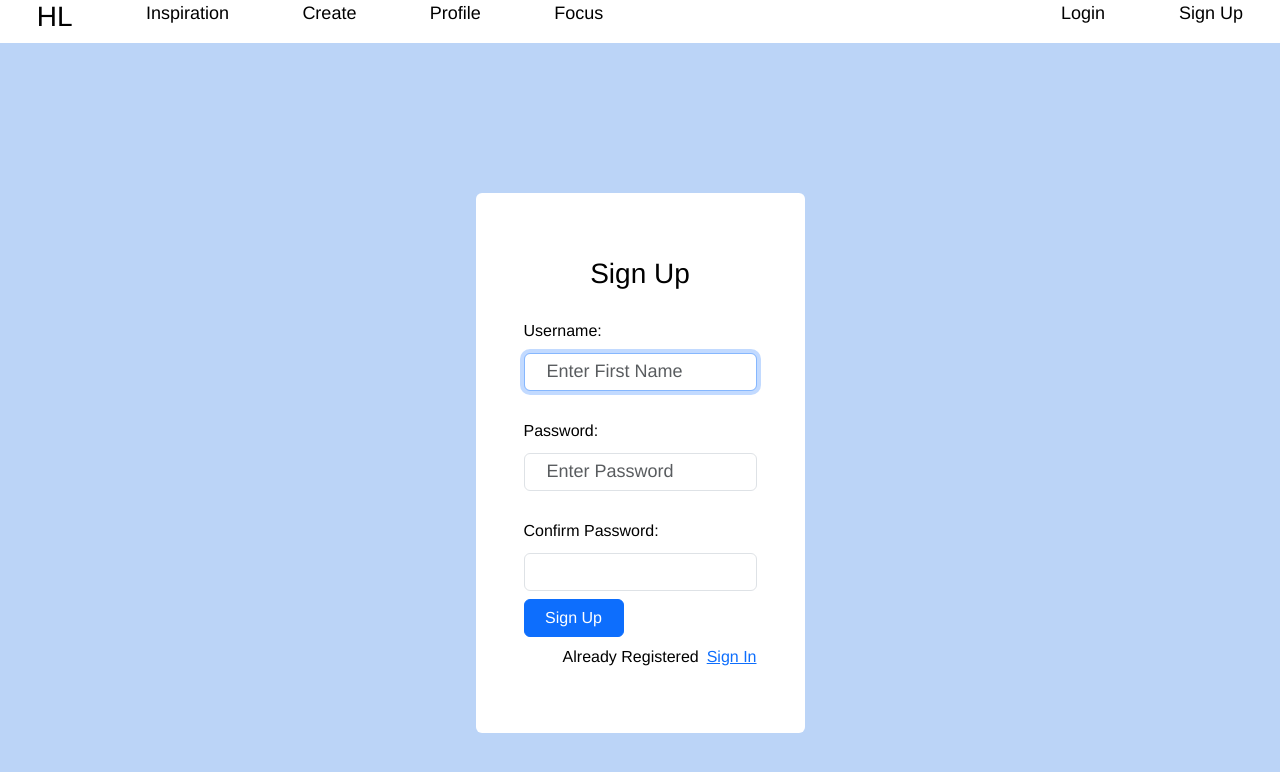
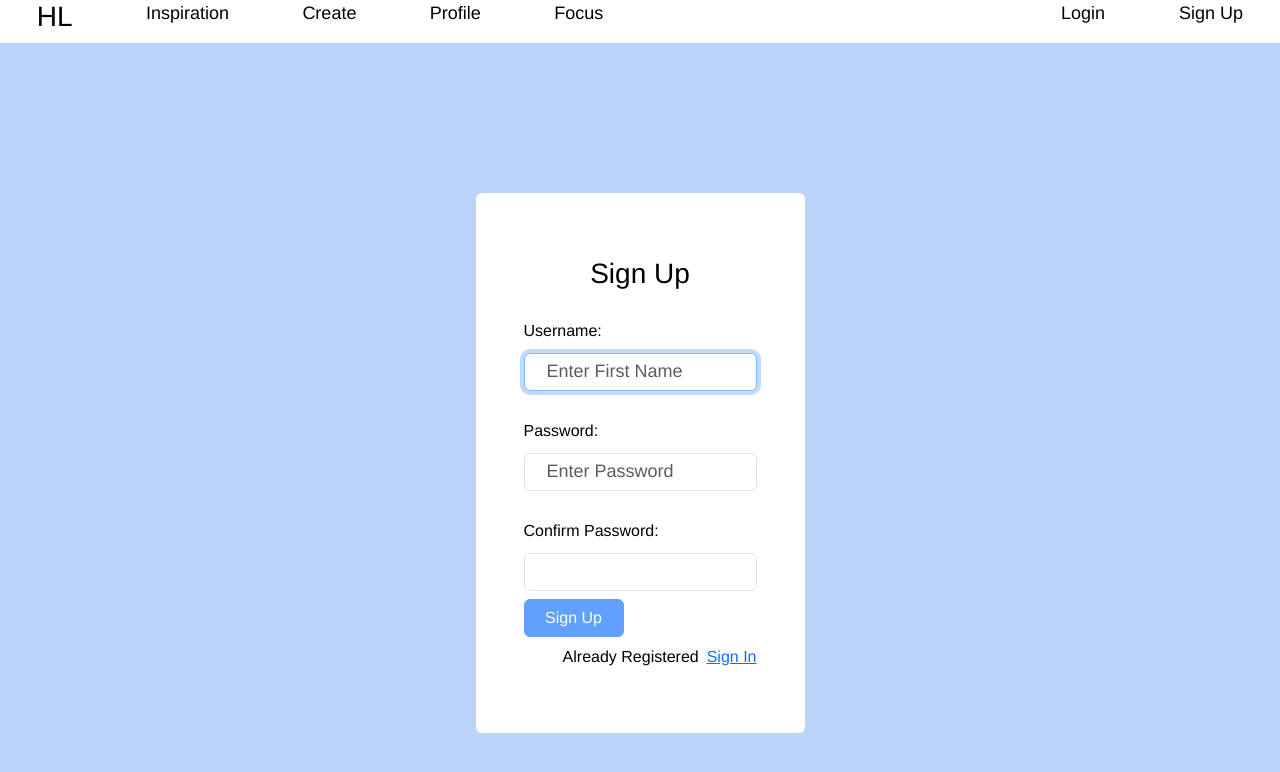
Before and after one commit to ylopez25/hobby_lobby, a React (Create React App) app: page /signup in a window 1280 px wide. Shown: the top 772 px of the page. Built offline with nearby package versions, Linux system fonts and the light colour scheme.

Commit message:
signup button disabled

```diff
--- a/src/Pages/SignUp.js
+++ b/src/Pages/SignUp.js
@@ -126,7 +126,7 @@ export default function SignUp() {
             </p>
           </div>
           <div className="d-grid mt-2">
-            <button className="btn btn-primary">Sign Up</button>
+            <button className="btn btn-primary" disabled={!validName || !validPwd || !validPwdMatch ? true : false}>Sign Up</button>
           </div>
           <p className="text-end mt-2">
             Already Registered
```
